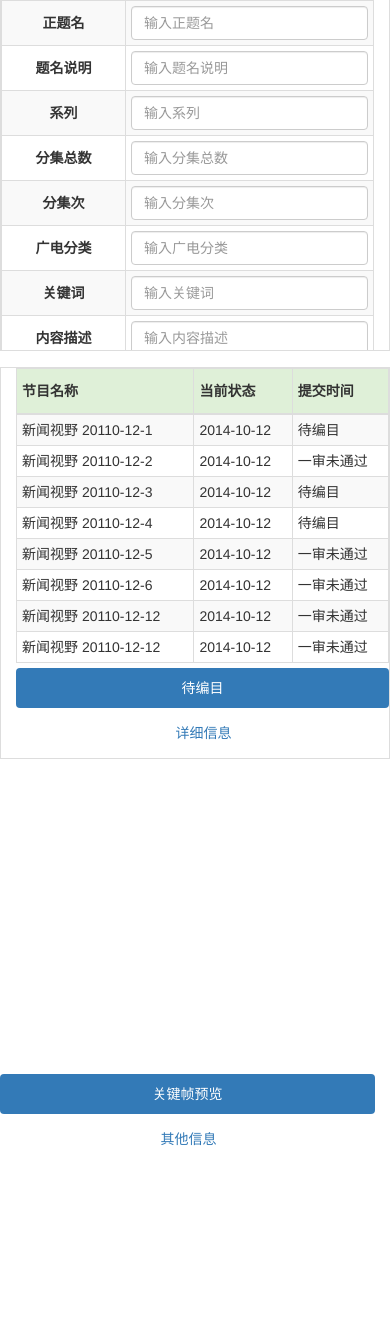
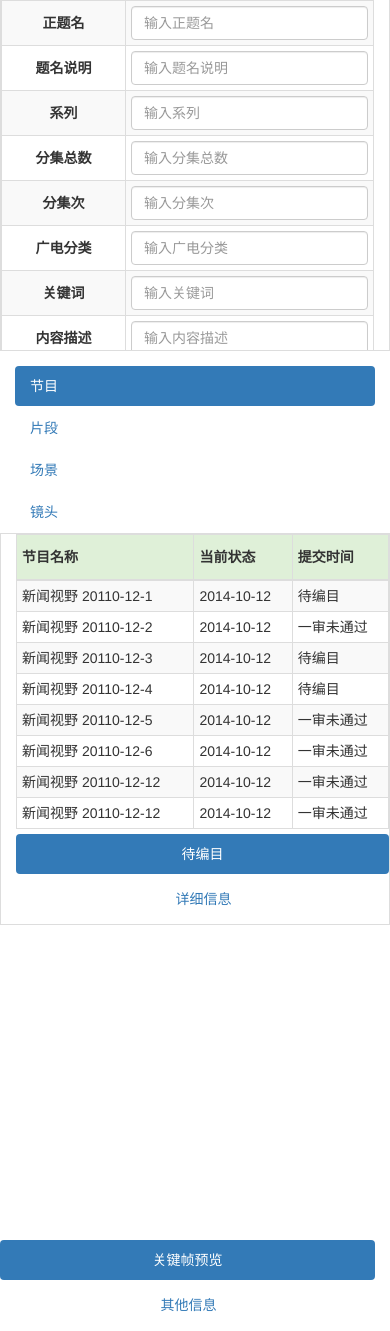
Before and after one commit to wangboc/Catalog, a Django app: template QuickCatalog/templates/QuickCatalog/index.html in a window 390 px wide; the page is wider, and only the part inside the window is pictured. Shown: the part 667-1998 px from the top of that part. Before the commit the page ends 1813 px from the top of that part, so only its background shows below. Run offline with Django 3.2, Linux system fonts and the light colour scheme; the template is opened without the code that fills it, so the values that code supplies are empty; some libraries are stand-ins or nearby versions.

Commit message:
添加knockoutjs框架，完成基本数据绑定问题 已完成关键帧加载问题，还需实现多层信息加载

```diff
--- a/QuickCatalog/static/QuickCatalog/JS/mainpageUI.js
+++ b/QuickCatalog/static/QuickCatalog/JS/mainpageUI.js
@@ -12,7 +12,7 @@ function KeyframeInfo(data) {
     self.section_id = self.json.section_id;
     self.scene_id = self.json.scene_id;
     self.shot_id = self.json.shot_id;
-};
+}
 function ShotInfo(data) {
     var self = this;
     self.json = $.parseJSON(data);
@@ -344,18 +344,22 @@ var ProgramViewModel = function ViewModel() {
 
     self.changeToOtherLayer = function (param, data, event) {
         if (event) {
-            var layerDepth = param;
+            if (event.type == "click")
+                var layerDepth = param;
             if (layerDepth == 0) {
                 $("#DetailTabs a[href='#programsTab']").tab("show");
             }
             else if (layerDepth == 1) {
                 $("#DetailTabs a[href='#sectionsTab']").tab("show");
+                self.currentSection(data);
             }
             else if (layerDepth == 2) {
                 $('#DetailTabs a[href="#scenesTab"]').tab('show');
+                self.currentScene(data);
             }
             else if (layerDepth == 3) {
                 $('#DetailTabs a[href="#shotsTab"]').tab('show');
+                self.currentShot(data);
             }
         }
     }
--- a/QuickCatalog/static/QuickCatalog/JS/player.js
+++ b/QuickCatalog/static/QuickCatalog/JS/player.js
@@ -100,7 +100,7 @@ $.extend({
                 if ($(this).attr('title', 'Expand this branch').find(' > i').hasClass('glyphicon-minus'))
                     $(this).attr('title', 'Expand this branch').find(' > i').addClass('glyphicon glyphicon-plus').removeClass('glyphicon-minus');
             } else {
-                children.show('fast');
+                children.show('slow');
                 if ($(this).attr('title', 'Expand this branch').find(' > i').hasClass('glyphicon-plus'))
                     $(this).attr('title', 'Collapse this branch').find(' > i').addClass('glyphicon glyphicon-minus').removeClass('glyphicon-plus');
             }
--- a/QuickCatalog/templates/QuickCatalog/index.html
+++ b/QuickCatalog/templates/QuickCatalog/index.html
@@ -82,7 +82,8 @@
         <div class="col-md-5">
 
             <video id="player" controls preload="auto" class="video-js vjs-default-skin" width="470" height="320">
-                <source src="http://10.1.70.88/1.mp4" type="video/mp4">
+                {#                <source src="http://10.1.70.88/1.mp4" type="video/mp4">#}
+                <source src="http://localhost/1.mp4" type="video/mp4">
                 {#                <source src="http://vjs.zencdn.net/v/oceans.mp4" type="video/webm">#}
             </video>
 
@@ -127,7 +128,7 @@
                 </div>
             </div>
         </div>
-        <div id="DetailTabs" role="tabpanel" class="col-md-6 table-responsive">
+        <div role="tabpanel" class="col-md-6 table-responsive">
             <div class="tab-content">
                 <div class="tab-pane pre-scrollable active" id="programsTab">
                     <form id="programForm" role="form">
@@ -142,7 +143,7 @@
                                 <td>
                                     <label class="form-control-static">题名说明</label>
                                 </td>
-                                <td><input data-bind="value: title_description" type=" text" class="form-control"
+                                <td><input data-bind="value: title_description" type="text" class="form-control"
                                            id="Title_description__Pro"
                                            placeholder="输入题名说明">
                                 </td>
@@ -623,30 +624,30 @@
                 </div>
             </div>
         </div>
-        {#        <div class="col-md-1">#}
-        {#            <ul class="nav nav-pills nav-stacked" role="tablist">#}
-        {#                <li class="active">#}
-        {#                    <a href="#programsTab" role="tab" data-toggle="tab">#}
-        {#                        节目#}
-        {#                    </a>#}
-        {#                </li>#}
-        {#                <li>#}
-        {#                    <a href="#sectionsTab" role="tab" data-toggle="tab">#}
-        {#                        片段#}
-        {#                    </a>#}
-        {#                </li>#}
-        {#                <li>#}
-        {#                    <a href="#scenesTab" role="tab" data-toggle="tab">#}
-        {#                        场景#}
-        {#                    </a>#}
-        {#                </li>#}
-        {#                <li>#}
-        {#                    <a href="#shotsTab" role="tab" data-toggle="tab">#}
-        {#                        镜头#}
-        {#                    </a>#}
-        {#                </li>#}
-        {#            </ul>#}
-        {#        </div>#}
+        <div class="col-md-1">
+            <ul id="DetailTabs" class="nav nav-pills nav-stacked" role="tablist">
+                <li class="active">
+                    <a href="#programsTab" role="tab" data-toggle="tab">
+                        节目
+                    </a>
+                </li>
+                <li>
+                    <a href="#sectionsTab" role="tab" data-toggle="tab">
+                        片段
+                    </a>
+                </li>
+                <li>
+                    <a href="#scenesTab" role="tab" data-toggle="tab">
+                        场景
+                    </a>
+                </li>
+                <li>
+                    <a href="#shotsTab" role="tab" data-toggle="tab">
+                        镜头
+                    </a>
+                </li>
+            </ul>
+        </div>
     </div>
     <div class="row">
         <div id="CatalogTab" role="tabpanel" class="col-md-5 table-responsive">
@@ -716,15 +717,18 @@
                                         class="glyphicon glyphicon-calendar"></i></span>
                                 <ul data-bind="foreach: sections">
                                     <li>
-                                        <span  data-bind="click: $root.changeToOtherLayer(1, $data, event)"   class="btn btn-info"><i data-bind="text: title"
+                                        <span data-bind="click: $root.changeToOtherLayer(1, $data, event)"
+                                              class="btn btn-info"><i data-bind="text: title"
                                                                       class="glyphicon glyphicon-minus"></i></span>
                                         <ul data-bind="foreach: scenes">
                                             <li>
-                                                <span  data-bind="click: $root.changeToOtherLayer(2, $data, event)" class="btn btn-info"><i data-bind="text: title"
+                                                <span data-bind="click: $root.changeToOtherLayer(2, $data, event)"
+                                                      class="btn btn-info"><i data-bind="text: title"
                                                                               class="glyphicon glyphicon-minus"></i></span>
                                                 <ul data-bind="foreach: shots">
                                                     <li>
-                                                        <span  data-bind="click: $root.changeToOtherLayer(3, $data, event)" class="btn btn-info">
+                                                        <span data-bind="click: $root.changeToOtherLayer(3, $data, event)"
+                                                              class="btn btn-info">
                                                             <i data-bind="text:title"
                                                                class="glyphicon glyphicon-minus"></i>
                                                         </span>
```
Also changed, not shown: Catalog/settings.py (+6 -6 lines).
